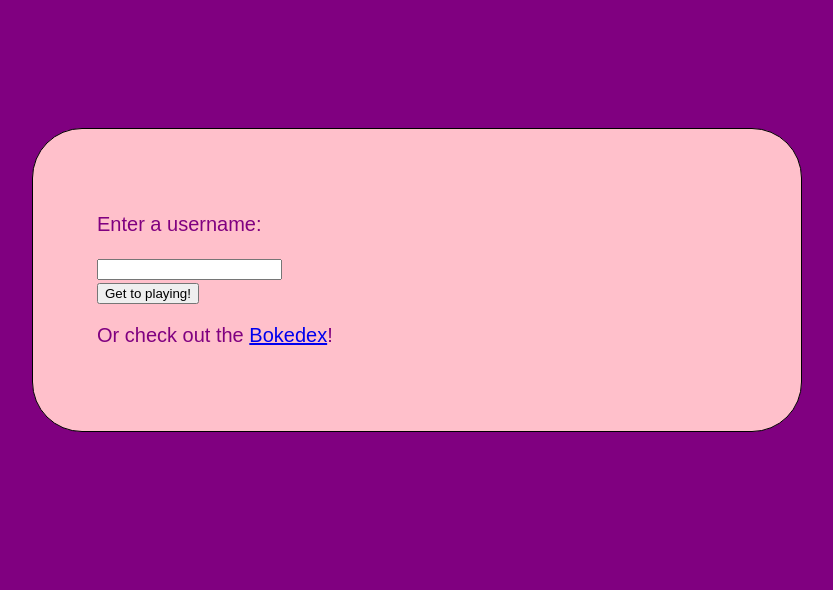
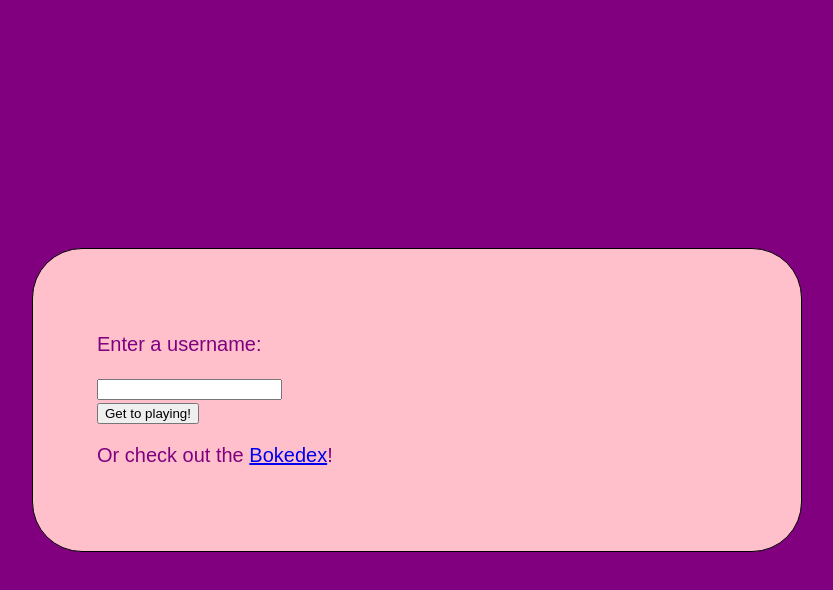
Before and after one commit to Kroiririoroirkk/random-game, a plain HTML site: page index.html in a window 1280 px wide. Shown: the whole page, without its empty margins (223-1056 px from the left). Drawn offline with Linux system fonts and the light colour scheme.

Commit message:
Fix main page centering

```diff
--- a/style.css
+++ b/style.css
@@ -6,11 +6,13 @@ html, body {
 
 body {
   background-color: purple;
+  display: flex;
+  align-items: center;
 }
 
 div {
   width: 50%;
-  margin: 10% auto;
+  margin: auto;
   padding: 5%;
   border: 1px solid black;
   border-radius: 50px;
```
